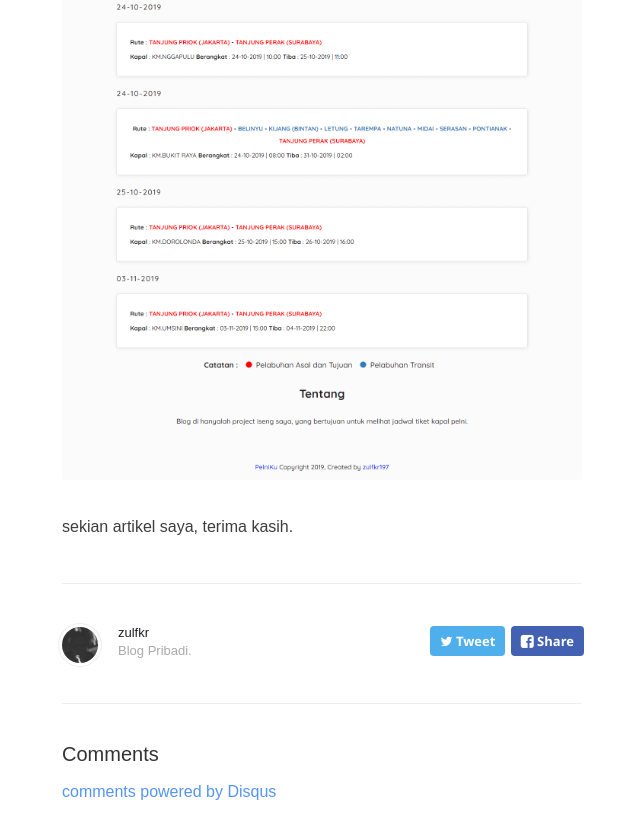
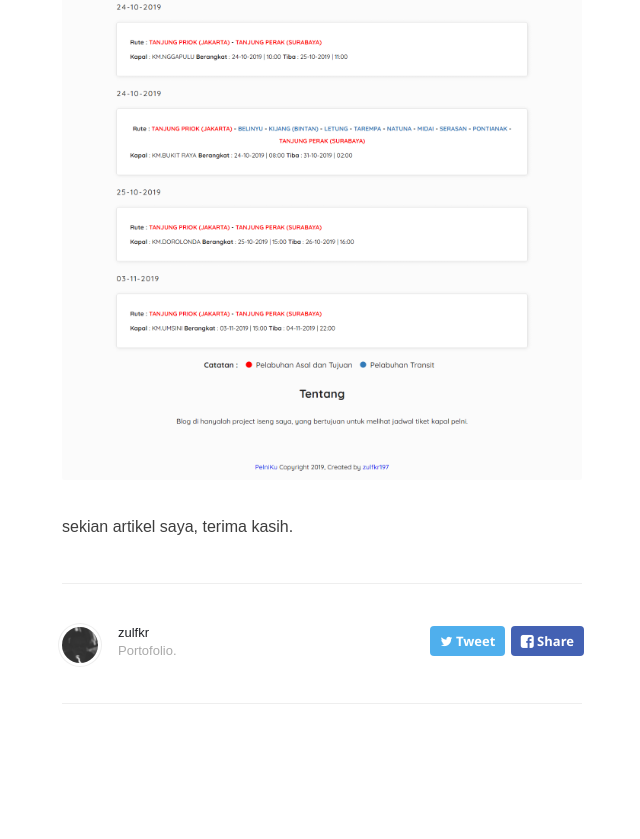
Before and after one commit to Zulfkr197/zulfkr197.github.io, a Jekyll site: the page built from _posts/2019-10-14-project-cek-jadwal-pelni.md, in a window 1280 px wide and 900 px high, scrolled down 1304 px. Shown: the top 839 px of the window, without its empty margins (318-958 px from the left). Built offline with Jekyll 4.4.1, drawn with Linux system fonts in a browser that asks for light colours; nearby versions of some CDN libraries; some web fonts are replaced; our own code applies the rules of GitHub Pages for plain Markdown files; comment, search, counter and statistics services are not loaded; some of the changed lines change nothing that is shown.

Commit message:
Update _config.yml

```diff
--- a/_config.yml
+++ b/_config.yml
@@ -1,6 +1,6 @@
 name: Zulfikar
-description: Blog Pribadi.
-meta_description: "Blog pribadi, zulfkr"
+description: Portofolio.
+meta_description: "Portofolio Zulfikar"
 
 aboutPage: true
 
@@ -11,8 +11,6 @@ plugins: [jekyll-paginate]
 paginate: 20
 domain_name: 'https://zulfkr.my.id/'
 google_analytics: 'UA-140855615-1'
-disqus: true
-disqus_shortname: 'zulfkr197'
 
 # Details for the RSS feed generator
 url:            'https://zulfkr.my.id/'
@@ -29,7 +27,7 @@ defaults:
             layout: default
     -
         scope:
-            path: "" # empty string for all files
+            path: "blog" # empty string for all files
             type: posts
         values:
             layout: post
```
